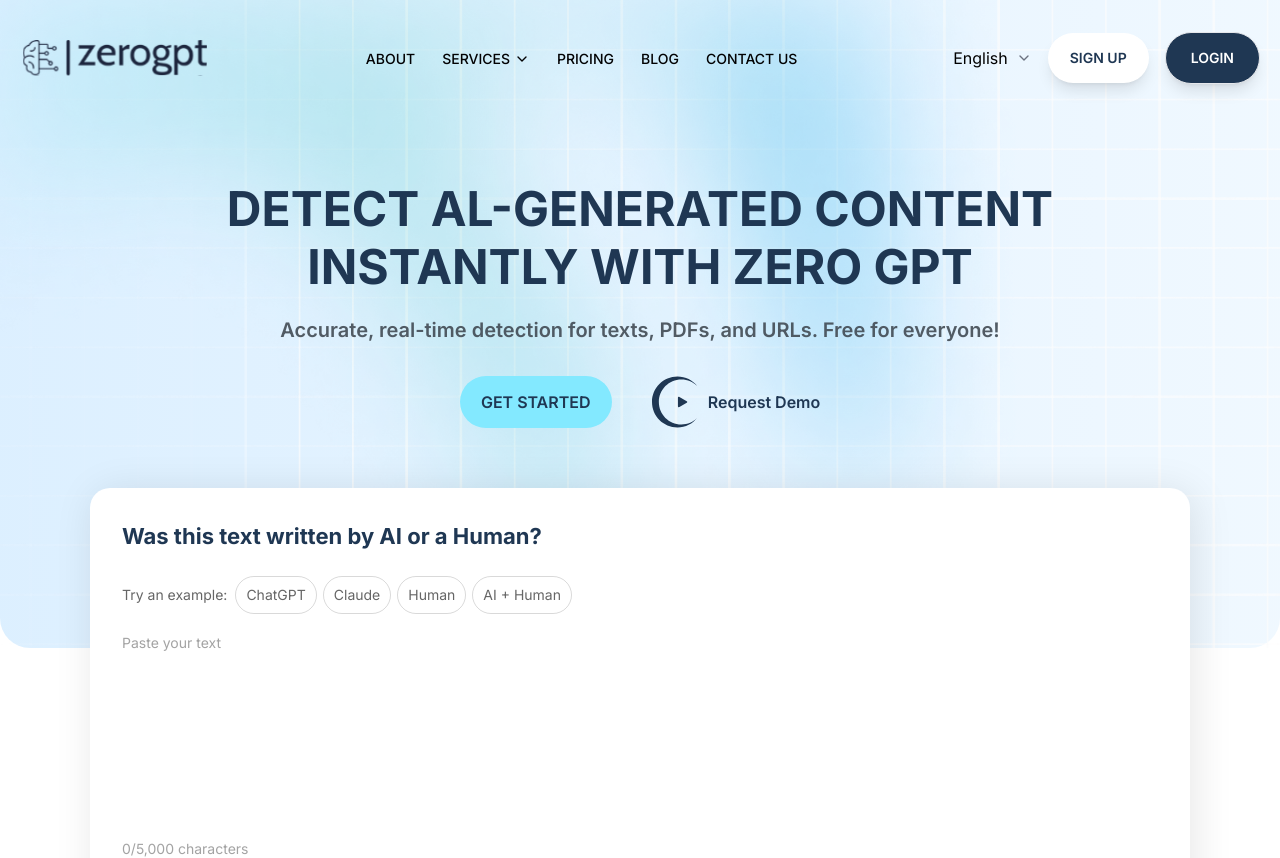
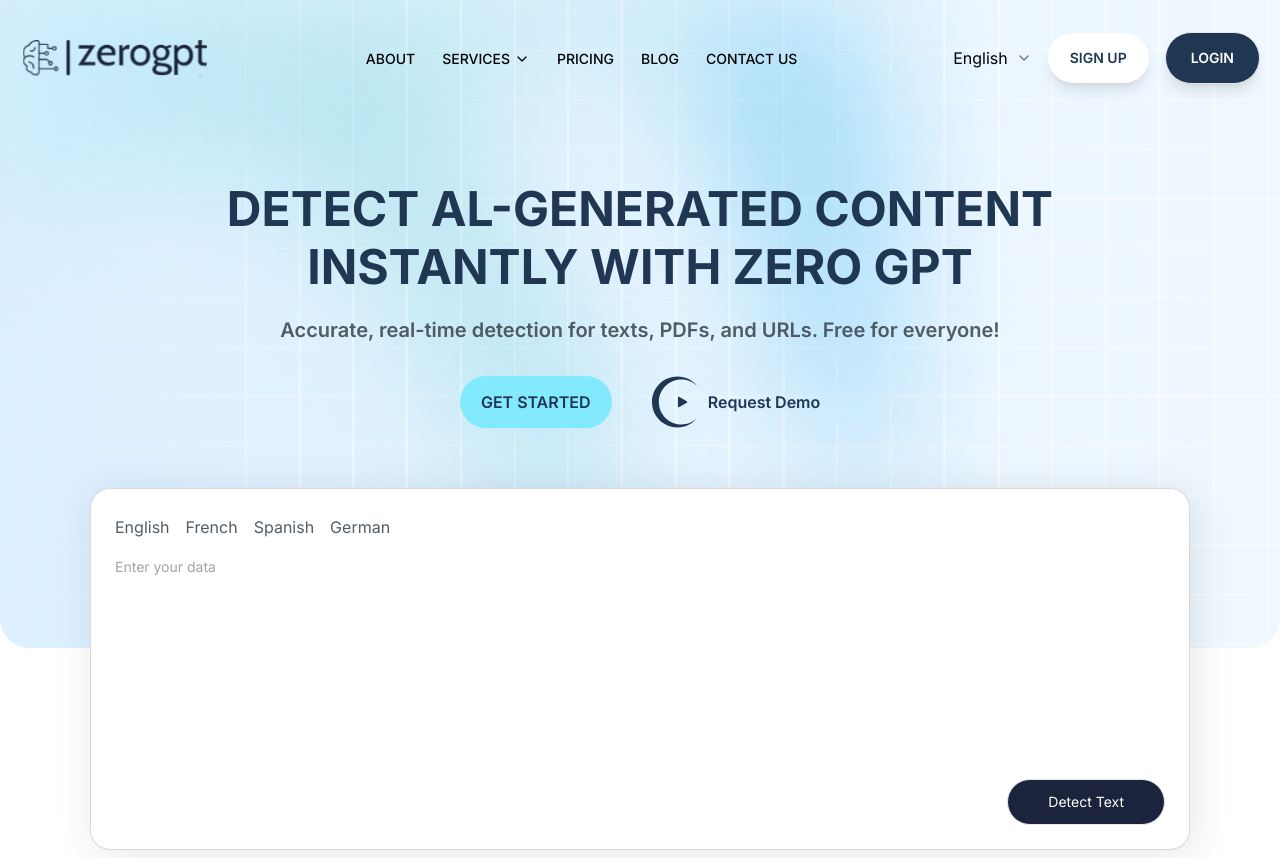
Before and after one commit to vikramkumartejani/Zero-GPT, a Next.js app: page / in a window 1280 px wide. Shown: the top 858 px of the page. Built offline with nearby package versions, Linux system fonts and the light colour scheme.

Commit message:
text detector

```diff
--- a/components/Home/Hero.tsx
+++ b/components/Home/Hero.tsx
@@ -3,6 +3,7 @@
 import Image from 'next/image'
 import TextDetector from "./TextDetector"
 import { useLanguage } from '../../contexts/LanguageContext'
+import DetectorText from '../DetectorText'
 
 const Hero = () => {
     const { t } = useLanguage()
@@ -67,7 +68,8 @@
 
             <div className="relative z-40 px-4 -mt-40">
                 <div className="max-w-[1100px] mx-auto">
-                    <TextDetector />
+                    {/* <TextDetector /> */}
+                    <DetectorText/>
                 </div>
             </div>
         </>
--- a/pages/ai-content-detector.tsx
+++ b/pages/ai-content-detector.tsx
@@ -1,6 +1,6 @@
 'use client'
 import AIDetectorsVSPlagiarismCheckers from '@/components/AiContentDetector/AIDetectorsVSPlagiarismCheckers';
-import DetectorText from '@/components/AiContentDetector/DetectorText';
+import DetectorText from '@/components/DetectorText';
 import OurAIDetectorIsPerfectFor from '@/components/AiContentDetector/OurAIDetectorIsPerfectFor';
 import WhyUseScribbrsAIDetector from '@/components/AiContentDetector/WhyUseScribbrsAIDetector';
 import FrequentlyAskedQuestions from '@/components/FrequentlyAskedQuestions';
--- a/pages/chat-gpt-detector.tsx
+++ b/pages/chat-gpt-detector.tsx
@@ -1,6 +1,6 @@
 'use client'
 import AIDetectorsVSPlagiarismCheckers from '@/components/ChatGPTDetector/AIDetectorsVSPlagiarismCheckers';
-import DetectorText from '@/components/AiContentDetector/DetectorText';
+import DetectorText from '@/components/DetectorText';
 import OurAIDetectorIsPerfectFor from '@/components/ChatGPTDetector/OurAIDetectorIsPerfectFor';
 import WhyUseScribbrsAIDetector from '@/components/ChatGPTDetector/WhyUseScribbrsAIDetector';
 import FrequentlyAskedQuestions from '@/components/FrequentlyAskedQuestions';
```
Also changed, not shown: components/DetectorText.tsx (renamed from components/AiContentDetector/DetectorText.tsx).
